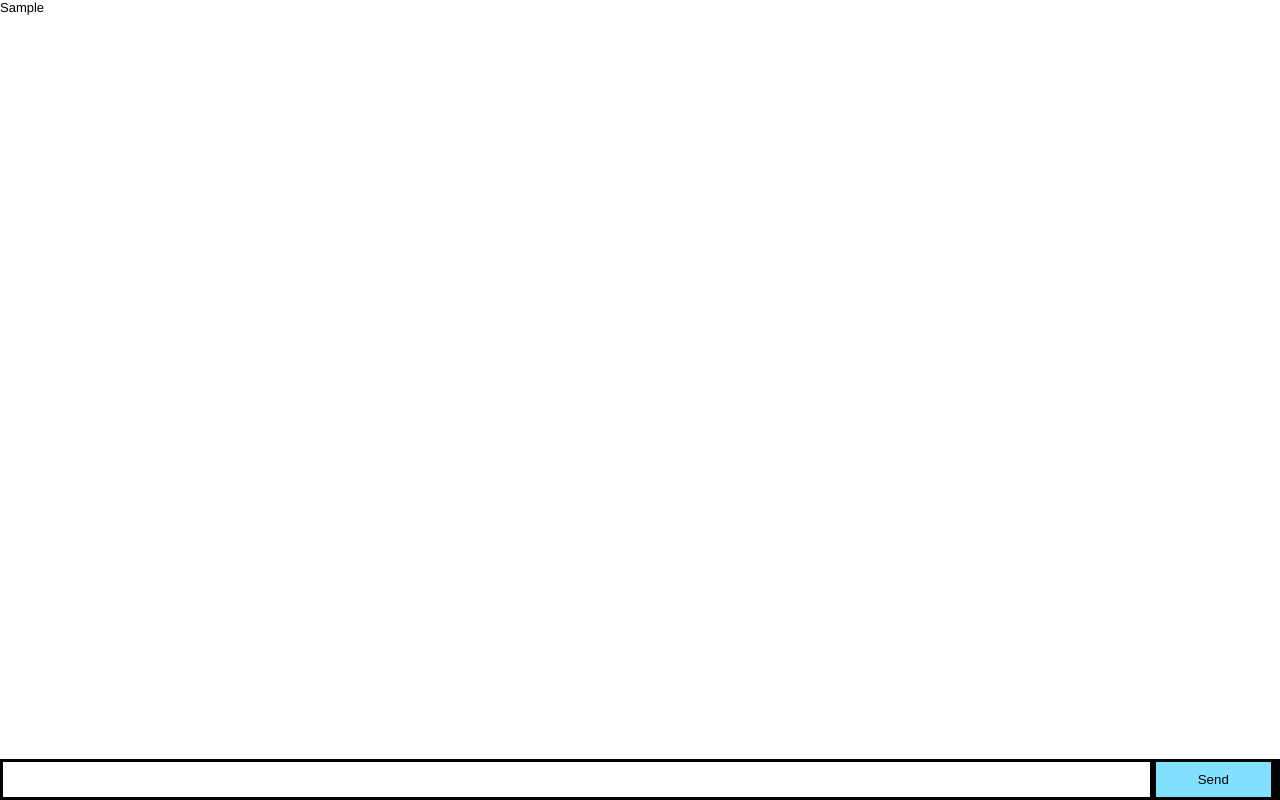
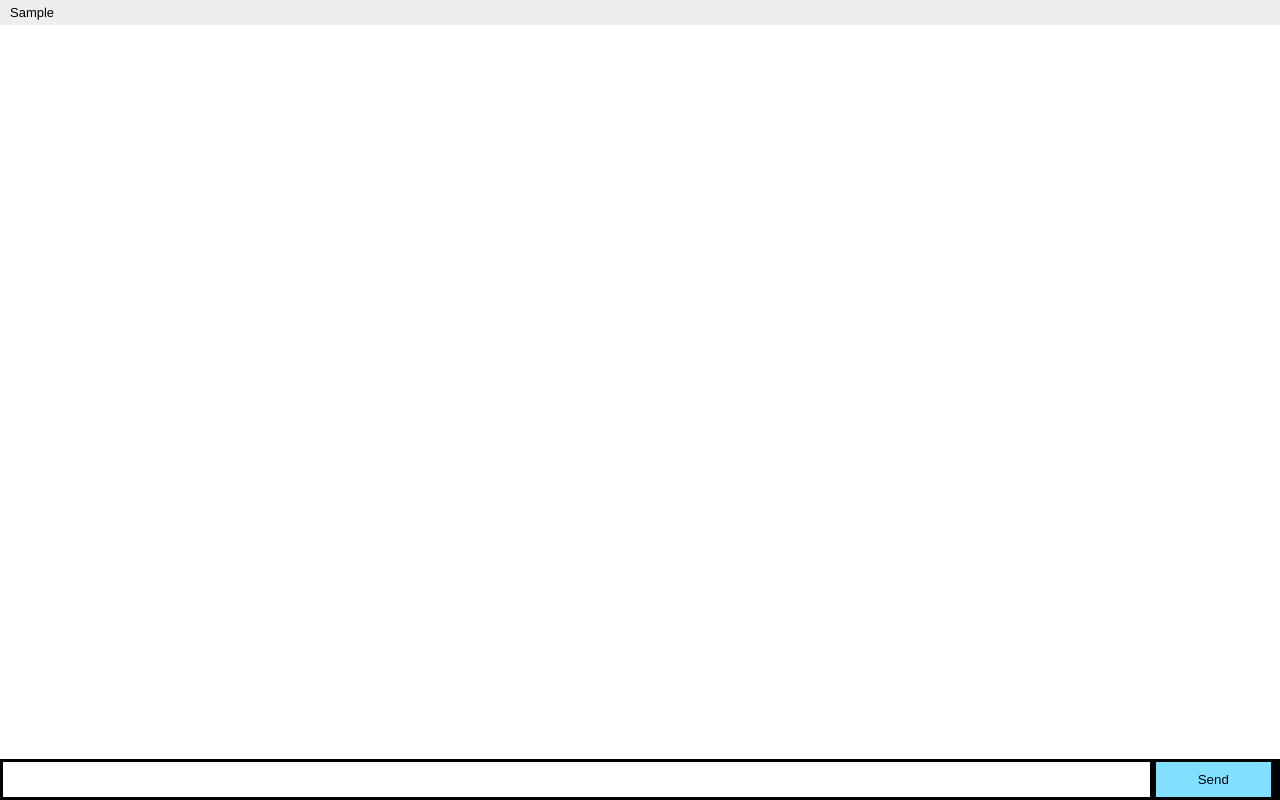
Before and after one commit to ocalvet/rtc-client, a React app: page / in a window 1280 px wide. Both pictures are taken after typing "Sample" into the empty fields and a click on the button "Send". Built offline with nearby package versions, Linux system fonts and the light colour scheme.

Commit message:
separe message styles from message list

```diff
--- /dev/null
+++ b/src/Message.css
@@ -0,0 +1,11 @@
+.msg {
+  padding: 5px 10px;
+}
+
+.msg:nth-child(odd) {
+  background: #eee;
+}
+
+.my-msg {
+  background: #ab45a5
+}
--- a/src/Message.js
+++ b/src/Message.js
@@ -1,8 +1,9 @@
 import React from 'react'
+import './Message.css'
 
 const Message = ({ message }) => {
   return (
-    <div>{message.msg}</div>
+    <div className='msg'>{message.msg}</div>
   )
 }
 
--- a/src/MessageList.css
+++ /dev/null
@@ -1,13 +0,0 @@
-#messages {
-  list-style-type: none;
-  margin: 0; padding: 0;
-}
-#messages li {
-  padding: 5px 10px;
-}
-#messages li:nth-child(odd) {
-  background: #eee;
-}
-.my-msg {
-  background: #ab45a5
-}
```
